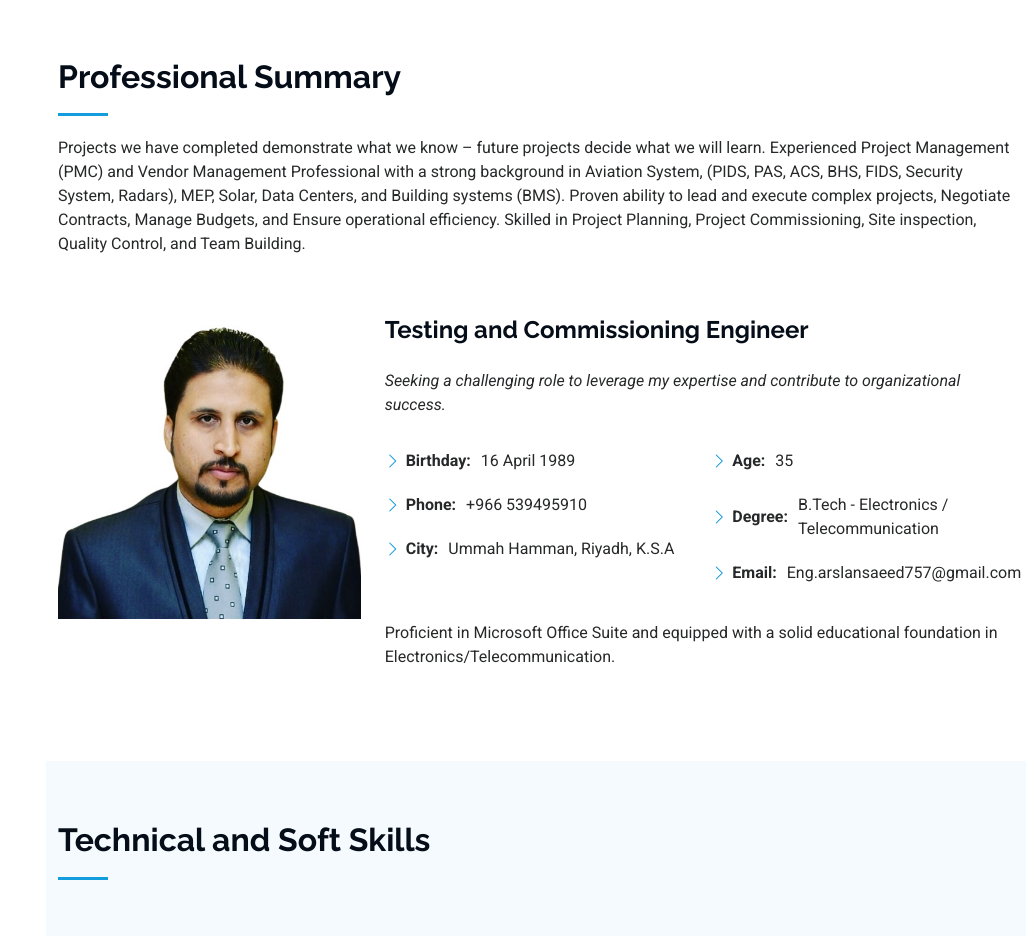
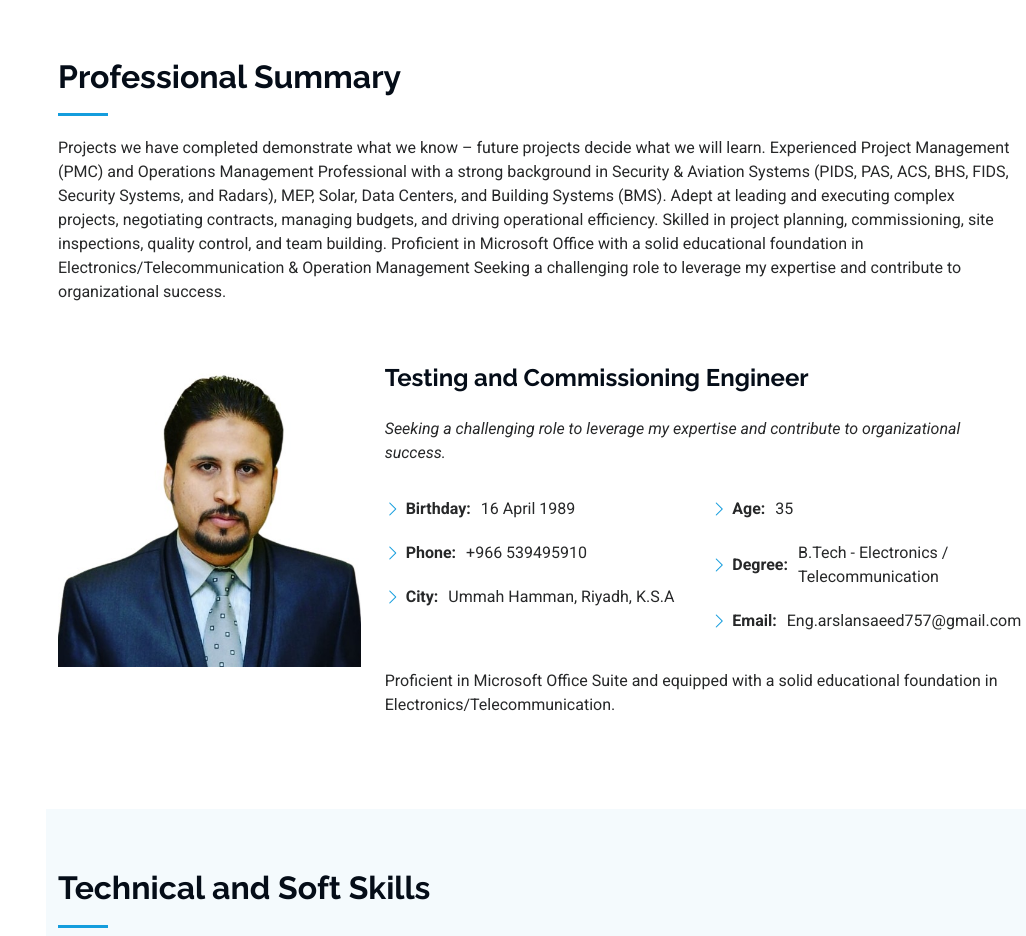
Before and after one commit to ZainulAbidin-dot/Arslan-Resume, a website: page index.html in a window 1280 px wide. Shown: the part 802-1738 px from the top of the page, without its empty margins (254-1280 px from the left). Drawn offline with Linux system fonts and the light colour scheme.

Commit message:
profile summary updated

```diff
--- a/index.html
+++ b/index.html
@@ -111,11 +111,13 @@
       <!-- Section Title -->
       <div class="container section-title" data-aos="fade-up">
         <h2>Professional Summary</h2>
-        <p>Projects we have completed demonstrate what we know – future projects decide what we will learn. Experienced Project Management (PMC)
-          and Vendor Management Professional with a strong background in Aviation System, (PIDS, PAS, ACS, BHS, FIDS, Security System, Radars),
-          MEP, Solar, Data Centers, and Building systems (BMS). Proven ability to lead and execute complex projects, Negotiate Contracts, Manage
-          Budgets, and Ensure operational efficiency. Skilled in Project Planning, Project Commissioning, Site inspection, Quality Control, and Team
-          Building. </p>
+        <p>Projects we have completed demonstrate what we know – future projects decide what we will learn. Experienced Project Management
+          (PMC) and Operations Management Professional with a strong background in Security & Aviation Systems (PIDS, PAS, ACS, BHS, FIDS,
+          Security Systems, and Radars), MEP, Solar, Data Centers, and Building Systems (BMS). Adept at leading and executing complex projects,
+          negotiating contracts, managing budgets, and driving operational efficiency. Skilled in project planning, commissioning, site inspections,
+          quality control, and team building. Proficient in Microsoft Office with a solid educational foundation in Electronics/Telecommunication &
+          Operation Management Seeking a challenging role to leverage my expertise and contribute to organizational success.
+        </p>
       </div><!-- End Section Title -->
 
       <div class="container" data-aos="fade-up" data-aos-delay="100">
```
